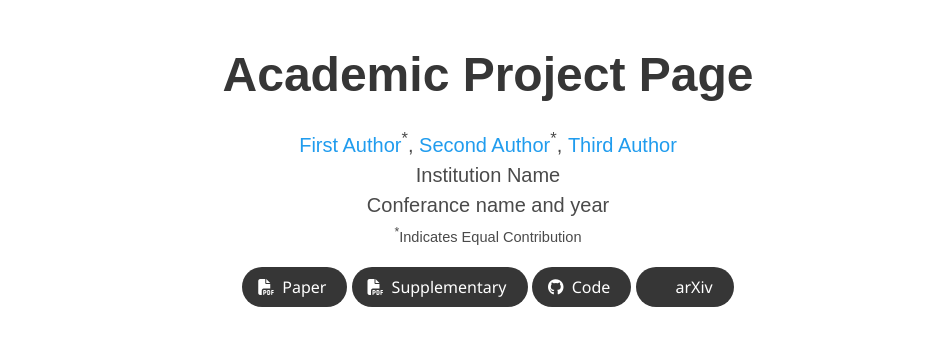
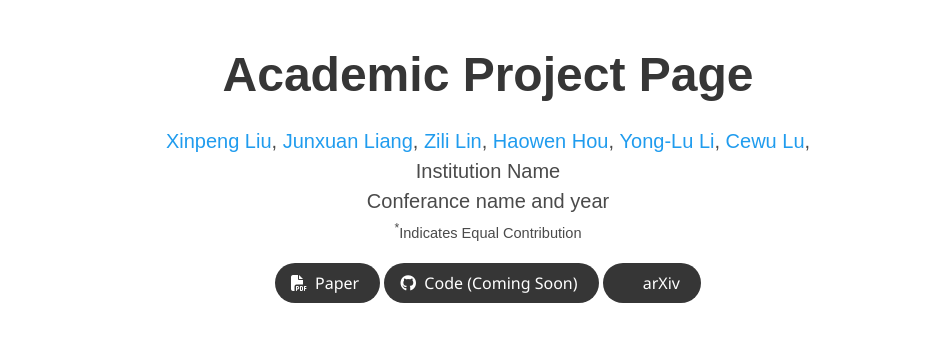
Before and after one commit to OkayJeff5/ImDy, a plain HTML site: page index.html in a window 1280 px wide. Shown: the top 357 px of the page, without its empty margins (152-1095 px from the left). Drawn offline with nearby package versions, Linux system fonts and the light colour scheme; some icons are missing; a web font is replaced by a local one.

Commit message:
Update index.html

```diff
--- a/index.html
+++ b/index.html
@@ -4,9 +4,9 @@
   <meta charset="utf-8">
   <!-- Meta tags for social media banners, these should be filled in appropriatly as they are your "business card" -->
   <!-- Replace the content tag with appropriate information -->
-  <meta name="description" content="DESCRIPTION META TAG">
-  <meta property="og:title" content="SOCIAL MEDIA TITLE TAG"/>
-  <meta property="og:description" content="SOCIAL MEDIA DESCRIPTION TAG TAG"/>
+  <meta name="description" content="ImDy">
+  <meta property="og:title" content="ImDy"/>
+  <meta property="og:description" content="ImDy: Human Inverse Dynamics from Imitated Observations"/>
   <meta property="og:url" content="URL OF THE WEBSITE"/>
   <!-- Path to banner image, should be in the path listed below. Optimal dimenssions are 1200X630-->
   <meta property="og:image" content="static/image/your_banner_image.png" />
@@ -14,8 +14,8 @@
   <meta property="og:image:height" content="630"/>
 
 
-  <meta name="twitter:title" content="TWITTER BANNER TITLE META TAG">
-  <meta name="twitter:description" content="TWITTER BANNER DESCRIPTION META TAG">
+  <meta name="twitter:title" content="ImDy: Human Inverse Dynamics from Imitated Observations">
+  <meta name="twitter:description" content="ImDy: Human Inverse Dynamics from Imitated Observations">
   <!-- Path to banner image, should be in the path listed below. Optimal dimenssions are 1200X600-->
   <meta name="twitter:image" content="static/images/your_twitter_banner_image.png">
   <meta name="twitter:card" content="summary_large_image">
@@ -24,7 +24,7 @@
   <meta name="viewport" content="width=device-width, initial-scale=1">
 
 
-  <title>Academic Project Page</title>
+  <title>ImDy: Human Inverse Dynamics from Imitated Observations</title>
   <link rel="icon" type="image/x-icon" href="static/images/favicon.ico">
   <link href="https://fonts.googleapis.com/css?family=Google+Sans|Noto+Sans|Castoro"
   rel="stylesheet">
@@ -56,11 +56,22 @@
             <div class="is-size-5 publication-authors">
               <!-- Paper authors -->
               <span class="author-block">
-                <a href="FIRST AUTHOR PERSONAL LINK" target="_blank">First Author</a><sup>*</sup>,</span>
+                <a href="https://foruck.github.io/" target="_blank">Xinpeng Liu</a>,
+              </span>
               <span class="author-block">
-                  <a href="SECOND AUTHOR PERSONAL LINK" target="_blank">Second Author</a><sup>*</sup>,</span>
+                <a href="SECOND AUTHOR PERSONAL LINK" target="_blank">Junxuan Liang</a>,
+              </span>
               <span class="author-block">
-                    <a href="THIRD AUTHOR PERSONAL LINK" target="_blank">Third Author</a>
+                <a href="THIRD AUTHOR PERSONAL LINK" target="_blank">Zili Lin</a>,
+              </span>
+              <span class="author-block">
+                <a href="https://haowenhou.github.io/" target="_blank">Haowen Hou</a>,
+              </span>
+              <span class="author-block">
+                <a href="https://dirtyharrylyl.github.io/" target="_blank">Yong-Lu Li</a>,
+              </span>
+              <span class="author-block">
+                <a href="https://www.mvig.org/" target="_blank">Cewu Lu</a>,
               </span>
             </div>
 
@@ -82,25 +93,14 @@
                       </a>
                     </span>
 
-                    <!-- Supplementary PDF link -->
-                    <span class="link-block">
-                      <a href="static/pdfs/supplementary_material.pdf" target="_blank"
-                      class="external-link button is-normal is-rounded is-dark">
-                      <span class="icon">
-                        <i class="fas fa-file-pdf"></i>
-                      </span>
-                      <span>Supplementary</span>
-                    </a>
-                  </span>
-
                   <!-- Github link -->
                   <span class="link-block">
-                    <a href="https://github.com/YOUR REPO HERE" target="_blank"
+                    <a href="https://github.com/Foruck/ImDy" target="_blank"
                     class="external-link button is-normal is-rounded is-dark">
                     <span class="icon">
                       <i class="fab fa-github"></i>
                     </span>
-                    <span>Code</span>
+                    <span>Code (Coming Soon)</span>
                   </a>
                 </span>
 
@@ -148,7 +148,7 @@
         <h2 class="title is-3">Abstract</h2>
         <div class="content has-text-justified">
           <p>
-            Lorem ipsum dolor sit amet, consectetur adipiscing elit. Proin ullamcorper tellus sed ante aliquam tempus. Etiam porttitor urna feugiat nibh elementum, et tempor dolor mattis. Donec accumsan enim augue, a vulputate nisi sodales sit amet. Proin bibendum ex eget mauris cursus euismod nec et nibh. Maecenas ac gravida ante, nec cursus dui. Vivamus purus nibh, placerat ac purus eget, sagittis vestibulum metus. Sed vestibulum bibendum lectus gravida commodo. Pellentesque auctor leo vitae sagittis suscipit.
+            Inverse dynamics (ID), which aims at reproducing the driven torques from human kinematic observations, has been a critical tool for gait analysis. However, it is hindered from wider application to general motion due to its limited scalability. Conventional optimization-based ID requires expensive laboratory setups, restricting its availability. To alleviate this problem, we propose to exploit the recently progressive human motion imitation algorithms to learn human inverse dynamics in a data-driven manner. The key insight is that the human ID knowledge is implicitly possessed by motion imitators, though not directly applicable. In light of this, we devise an efficient data collection pipeline with state-of-the-art motion imitation algorithms and physics simulators, resulting in a large-scale human inverse dynamics benchmark as Imitated Dynamics (ImDy). ImDy contains over 150 hours of motion with joint torque and full-body ground reaction force data. With ImDy, we train a data-driven human inverse dynamics solver ImDyS(olver) in a fully supervised manner, which conducts ID and ground reaction force estimation simultaneously. Experiments on ImDy and real-world data demonstrate the impressive competency of ImDyS in human inverse dynamics and ground reaction force estimation. Moreover, the potential of ImDy(-S) as a fundamental motion analysis tool is exhibited with downstream applications.
           </p>
         </div>
       </div>
```
Lines whose indentation alone changed are shown as unchanged.
